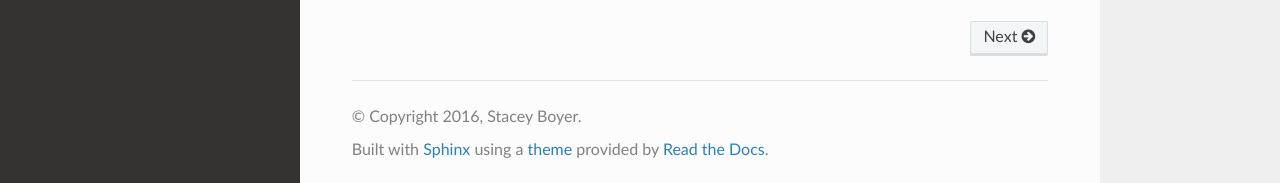
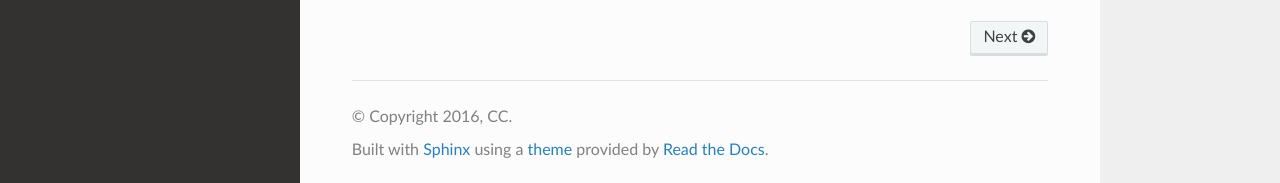
Before and after one commit to opencats/OpenCATS_Documentation, a Sphinx documentation site: the page built from docs/index.rst, in a window 1280 px wide and 900 px high, scrolled down 722 px. Shown: the part 714-897 px from the top of the window. Built offline with Sphinx 7.4.7 and the Read the Docs theme 2.0.0, drawn with Linux system fonts in a browser that asks for light colours.

Commit message:
changed Author and license

```diff
--- a/docs/conf.py
+++ b/docs/conf.py
@@ -46,8 +46,8 @@
 
 # General information about the project.
 project = u'OpenCATS'
-copyright = u'2016, Stacey Boyer'
-author = u'Stacey Boyer'
+copyright = u'2016, CC'
+author = u'OpenCATS'
 
 # The version info for the project you're documenting, acts as replacement for
 # |version| and |release|, also used in various other places throughout the
@@ -222,7 +222,7 @@
 #  author, documentclass [howto, manual, or own class]).
 latex_documents = [
     (master_doc, 'OpenCATS.tex', u'OpenCATS Documentation',
-     u'Stacey Boyer', 'manual'),
+     u'OpenCATS', 'manual'),
 ]
 
 # The name of an image file (relative to this directory) to place at the top of
```
Also changed, not shown: 15 other files.
